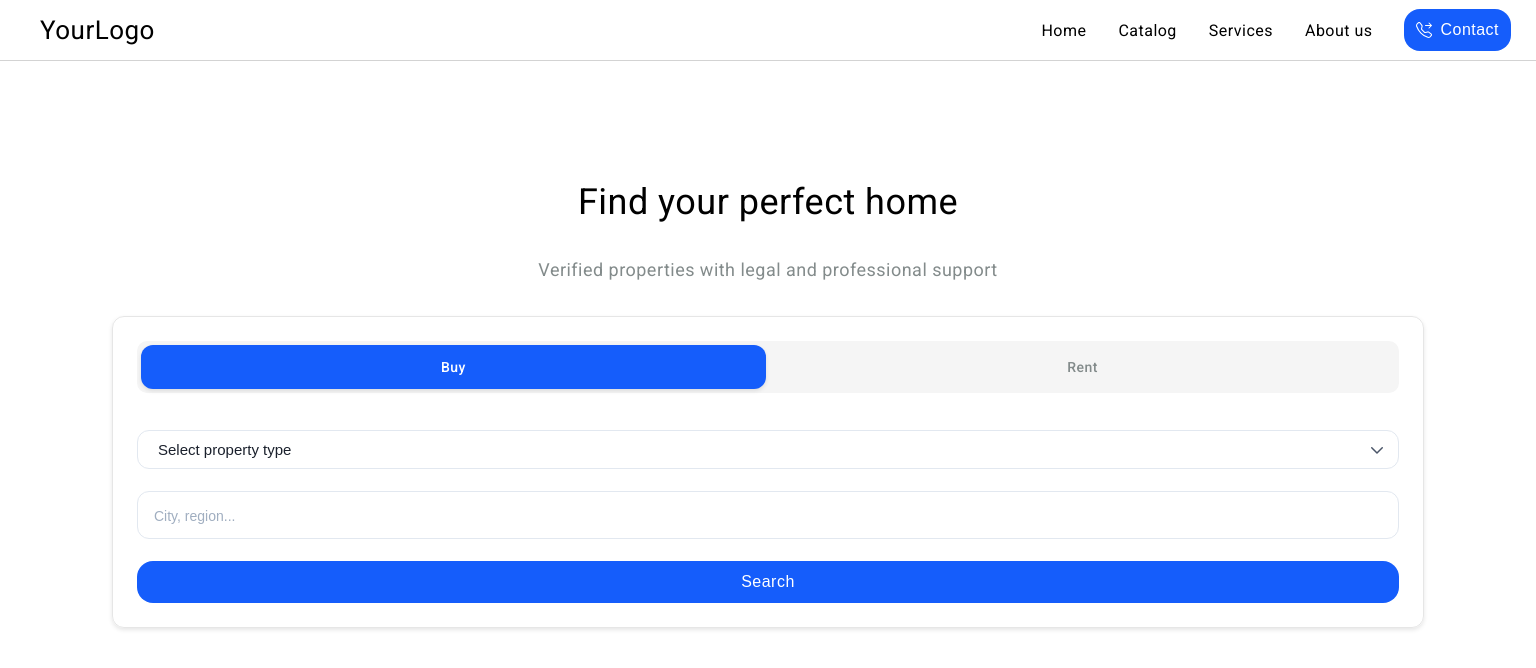
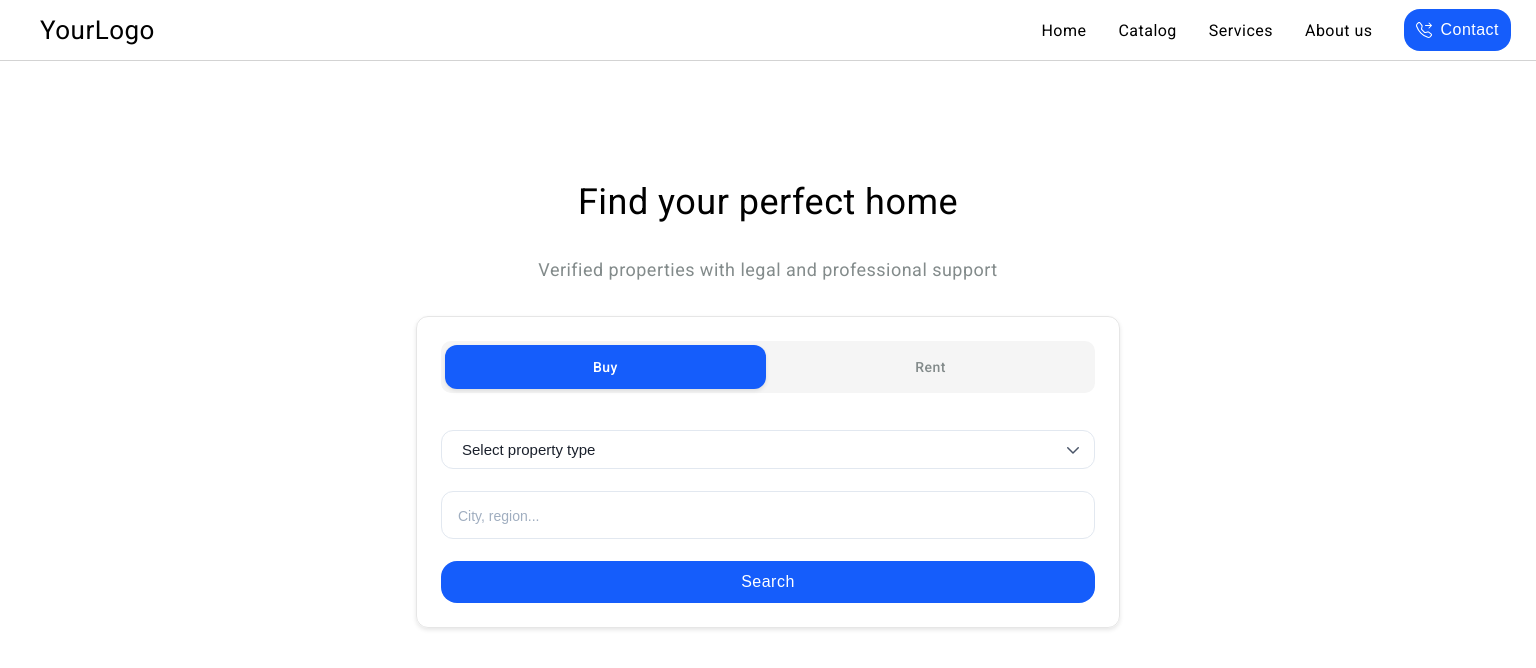
Before and after one commit to mewqwem/vertex-real-estate, a Next.js app: page / in a window 1536 px wide. Shown: the top 668 px of the page. Built offline with nearby package versions, Linux system fonts and the light colour scheme.

Commit message:
fix media request for container

```diff
--- a/app/globals.css
+++ b/app/globals.css
@@ -61,12 +61,6 @@ ol {
   }
 }
 
-@media screen and (min-width: 1440px) {
-  .container {
-    max-width: 1440px;
-    padding: 0 64px;
-  }
-}
 main {
   padding-top: 61px; /* Або margin-top */
 }
```
